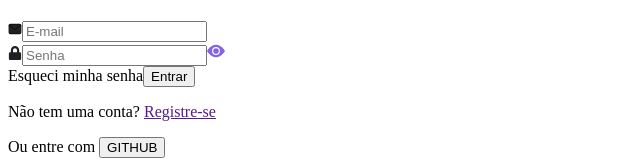
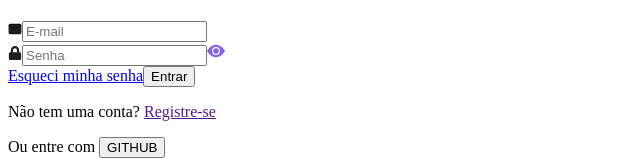
Before and after one commit to allexis096/rocket-platform, a Next.js app: page / in a window 1280 px wide. Shown: the part 145-304 px from the top of the page, without its empty margins (0-640 px from the left). Built offline with nearby package versions, Linux system fonts and the light colour scheme.

Commit message:
feat: add link and button stilized on index page

```diff
--- a/src/pages/index.tsx
+++ b/src/pages/index.tsx
@@ -1,3 +1,4 @@
+import Link from 'next/link';
 import { useCallback } from 'react';
 import { FiMail } from 'react-icons/fi';
 import { FaLock } from 'react-icons/fa';
@@ -11,7 +12,7 @@ export default function Home() {
   }, []);
 
   return (
-    <div className="box-border h-screen flex justify-center items-center font-sans bg-primary text-primary">
+    <div className="box-border h-screen flex justify-center items-center font-sans bg-primary text-primary antialiased">
       <div className="max-w-screen-lg h-4/6 grid grid-cols-2">
         <div className="max-w-lg self-center">
           <Logo className="mb-16" />
@@ -26,8 +27,14 @@ export default function Home() {
           <form onSubmit={handleSubmit} className="flex flex-col">
             <Input placeholder="E-mail" icon={FiMail} />
             <Input placeholder="Senha" icon={FaLock} />
-            <a>Esqueci minha senha</a>
-            <button>Entrar</button>
+            <Link href="/">
+              <a className="w-5/12 mb-4 text-rocket text-small font-bold cursor-pointer hover:text-purple-300">
+                Esqueci minha senha
+              </a>
+            </Link>
+            <button className="bg-rocket opacity-80 hover:opacity-100 transition-opacity focus:outline-none uppercase font-bold h-12 pr-6 pl-11 w-80 rounded-md mb-4">
+              Entrar
+            </button>
           </form>
 
           <p>
```
